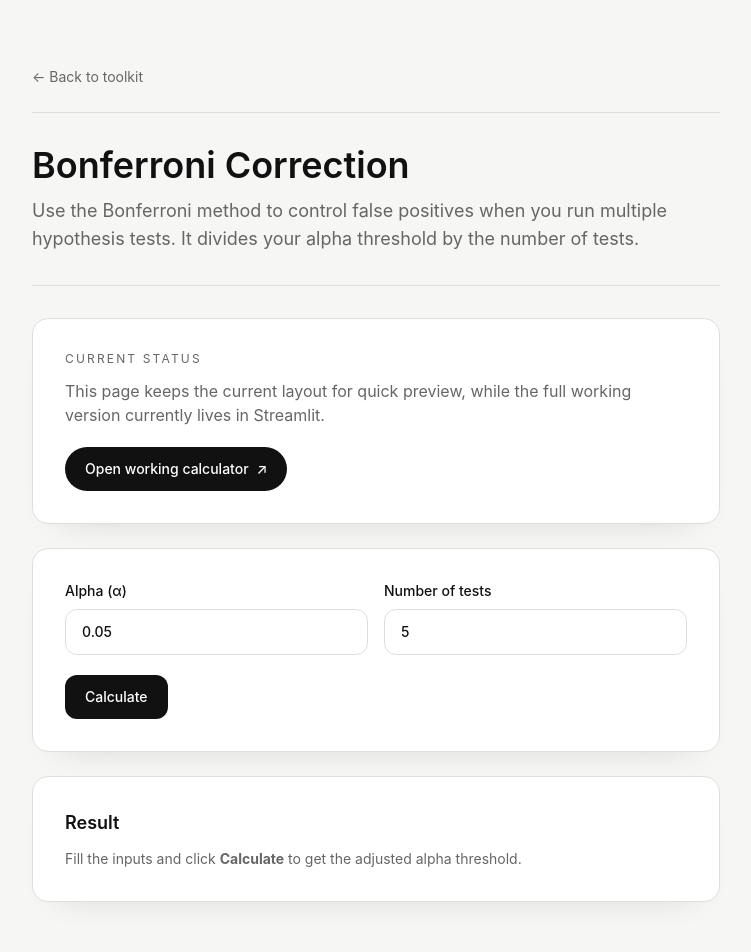
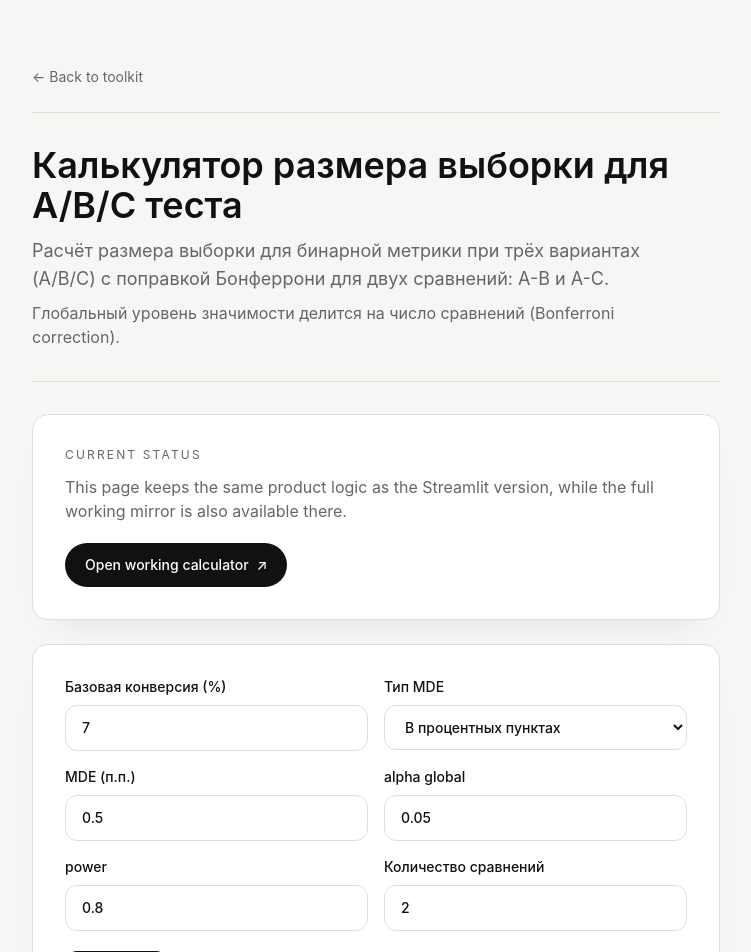
Before and after one commit to elizabeth290789/ab-tools-site, a Next.js app: page /bonferroni in a window 1280 px wide. Shown: the top 952 px of the page, without its empty margins (264-1015 px from the left). Built offline with nearby package versions, Linux system fonts and the light colour scheme.

Commit message:
Refine bonferroni page as ABC sample size calculator

```diff
--- a/app/bonferroni/page.tsx
+++ b/app/bonferroni/page.tsx
@@ -3,6 +3,82 @@
 import { FormEvent, useMemo, useState } from 'react';
 import Link from 'next/link';
 import { usePathname } from 'next/navigation';
+
+type MdeType = 'pp' | 'relative';
+
+const zTable: Record<string, number> = {
+  '0.8': 0.8416212335729143,
+  '0.85': 1.0364333894937898,
+  '0.9': 1.2815515655446004,
+  '0.95': 1.6448536269514722,
+  '0.975': 1.959963984540054,
+  '0.99': 2.3263478740408408,
+  '0.995': 2.5758293035489004
+};
+
+function normInv(probability: number): number {
+  if (probability <= 0 || probability >= 1) {
+    throw new Error('Probability must be between 0 and 1');
+  }
+
+  const key = probability.toString();
+  if (zTable[key] !== undefined) {
+    return zTable[key];
+  }
+
+  const a1 = -39.69683028665376;
+  const a2 = 220.9460984245205;
+  const a3 = -275.9285104469687;
+  const a4 = 138.357751867269;
+  const a5 = -30.66479806614716;
+  const a6 = 2.506628277459239;
+
+  const b1 = -54.47609879822406;
+  const b2 = 161.5858368580409;
+  const b3 = -155.6989798598866;
+  const b4 = 66.80131188771972;
+  const b5 = -13.28068155288572;
+
+  const c1 = -0.007784894002430293;
+  const c2 = -0.3223964580411365;
+  const c3 = -2.400758277161838;
+  const c4 = -2.549732539343734;
+  const c5 = 4.374664141464968;
+  const c6 = 2.938163982698783;
+
+  const d1 = 0.007784695709041462;
+  const d2 = 0.3224671290700398;
+  const d3 = 2.445134137142996;
+  const d4 = 3.754408661907416;
+
+  const pLow = 0.02425;
+  const pHigh = 1 - pLow;
+
+  if (probability < pLow) {
+    const q = Math.sqrt(-2 * Math.log(probability));
+    return (((((c1 * q + c2) * q + c3) * q + c4) * q + c5) * q + c6) /
+      ((((d1 * q + d2) * q + d3) * q + d4) * q + 1);
+  }
+
+  if (probability <= pHigh) {
+    const q = probability - 0.5;
+    const r = q * q;
+    return (((((a1 * r + a2) * r + a3) * r + a4) * r + a5) * r + a6) * q /
+      (((((b1 * r + b2) * r + b3) * r + b4) * r + b5) * r + 1);
+  }
+
+  const q = Math.sqrt(-2 * Math.log(1 - probability));
+  return -(((((c1 * q + c2) * q + c3) * q + c4) * q + c5) * q + c6) /
+    ((((d1 * q + d2) * q + d3) * q + d4) * q + 1);
+}
+
+function formatInt(value: number): string {
+  return new Intl.NumberFormat('ru-RU').format(value);
+}
+
+function formatPercent(value: number): string {
+  return `${value.toFixed(2)}%`;
+}
 
 export default function BonferroniPage() {
   const pathname = usePathname();
@@ -16,20 +92,69 @@ export default function BonferroniPage() {
   };
   const workingCalculatorLink = streamlitUrlMapping[pathname] ?? 'https://abtest-calc.streamlit.app/';
 
-  const [alpha, setAlpha] = useState('0.05');
-  const [numTests, setNumTests] = useState('5');
+  const [baselineConversion, setBaselineConversion] = useState('7');
+  const [mdeType, setMdeType] = useState<MdeType>('pp');
+  const [mdeValue, setMdeValue] = useState('0.5');
+  const [alphaGlobal, setAlphaGlobal] = useState('0.05');
+  const [power, setPower] = useState('0.8');
+  const [comparisons, setComparisons] = useState('2');
   const [hasCalculated, setHasCalculated] = useState(false);
 
-  const correctedAlpha = useMemo(() => {
-    const alphaValue = Number(alpha);
-    const testsValue = Number(numTests);
+  const result = useMemo(() => {
+    const baselineValue = Number.parseFloat(baselineConversion);
+    const mdeRaw = Number.parseFloat(mdeValue);
+    const alphaValue = Number.parseFloat(alphaGlobal);
+    const powerValue = Number.parseFloat(power);
+    const comparisonsValue = Number.parseFloat(comparisons);
 
-    if (!Number.isFinite(alphaValue) || !Number.isFinite(testsValue) || testsValue <= 0) {
+    if (
+      [baselineValue, mdeRaw, alphaValue, powerValue, comparisonsValue].some((item) => Number.isNaN(item)) ||
+      baselineValue <= 0 ||
+      baselineValue >= 100 ||
+      mdeRaw <= 0 ||
+      alphaValue <= 0 ||
+      alphaValue >= 1 ||
+      powerValue <= 0 ||
+      powerValue >= 1 ||
+      comparisonsValue <= 0
+    ) {
       return null;
     }
 
-    return alphaValue / testsValue;
-  }, [alpha, numTests]);
+    const correctedAlpha = alphaValue / comparisonsValue;
+
+    if (correctedAlpha <= 0 || correctedAlpha >= 1) {
+      return null;
+    }
+
+    const p1 = baselineValue / 100;
+    const mdePp = mdeType === 'pp' ? mdeRaw : baselineValue * (mdeRaw / 100);
+    const p2 = (baselineValue + mdePp) / 100;
+
+    if (p2 <= 0 || p2 >= 1 || p2 <= p1) {
+      return null;
+    }
+
+    const delta = p2 - p1;
+    const zAlpha = normInv(1 - correctedAlpha / 2);
+    const zBeta = normInv(powerValue);
+    const pooled = (p1 + p2) / 2;
+
+    const numerator =
+      zAlpha * Math.sqrt(2 * pooled * (1 - pooled)) +
+      zBeta * Math.sqrt(p1 * (1 - p1) + p2 * (1 - p2));
+
+    const sampleSizePerGroup = Math.ceil((numerator * numerator) / (delta * delta));
+
+    return {
+      baselineConversion: p1 * 100,
+      targetConversion: p2 * 100,
+      correctedAlpha,
+      sampleSizePerGroup,
+      sampleSizePerComparison: sampleSizePerGroup * 2,
+      totalSampleSizeForThreeGroups: sampleSizePerGroup * 3
+    };
+  }, [alphaGlobal, baselineConversion, comparisons, mdeType, mdeValue, power]);
 
   const onCalculate = (event: FormEvent<HTMLFormElement>) => {
     event.preventDefault();
@@ -47,19 +172,21 @@ export default function BonferroniPage() {
         </Link>
 
         <header className="mt-6 border-y border-border py-8">
-          <h1 className="text-3xl font-semibold leading-tight md:text-4xl">Bonferroni Correction</h1>
+          <h1 className="text-3xl font-semibold leading-tight md:text-4xl">Калькулятор размера выборки для A/B/C теста</h1>
           <p className="mt-3 max-w-2xl text-base text-muted md:text-lg">
-            Use the Bonferroni method to control false positives when you run multiple hypothesis tests.
-            It divides your alpha threshold by the number of tests.
+            Расчёт размера выборки для бинарной метрики при трёх вариантах (A/B/C) с поправкой Бонферрони
+            для двух сравнений: A-B и A-C.
+          </p>
+          <p className="mt-2 max-w-2xl text-sm text-muted md:text-base">
+            Глобальный уровень значимости делится на число сравнений (Bonferroni correction).
           </p>
         </header>
-
 
         <section className="mt-8 rounded-2xl border border-border bg-white p-6 shadow-card md:p-8">
           <p className="text-xs uppercase tracking-[0.18em] text-muted">Current status</p>
           <p className="mt-3 text-sm leading-relaxed text-muted md:text-base">
-            This page keeps the current layout for quick preview, while the full working version currently lives
-            in Streamlit.
+            This page keeps the same product logic as the Streamlit version, while the full working mirror is also
+            available there.
           </p>
           <Link
             href={workingCalculatorLink}
@@ -75,27 +202,78 @@ export default function BonferroniPage() {
           <form onSubmit={onCalculate} className="space-y-5">
             <div className="grid gap-4 md:grid-cols-2">
               <label className="flex flex-col gap-2 text-sm font-medium">
-                <span>Alpha (α)</span>
+                <span>Базовая конверсия (%)</span>
                 <input
                   type="number"
                   min="0"
                   step="any"
-                  value={alpha}
-                  onChange={(event) => setAlpha(event.target.value)}
+                  value={baselineConversion}
+                  onChange={(event) => setBaselineConversion(event.target.value)}
+                  placeholder="7"
+                  className="rounded-xl border border-border bg-white px-4 py-3 text-sm outline-none transition-colors focus:border-ink/40"
+                />
+              </label>
+
+              <label className="flex flex-col gap-2 text-sm font-medium">
+                <span>Тип MDE</span>
+                <select
+                  value={mdeType}
+                  onChange={(event) => setMdeType(event.target.value as MdeType)}
+                  className="rounded-xl border border-border bg-white px-4 py-3 text-sm outline-none transition-colors focus:border-ink/40"
+                >
+                  <option value="pp">В процентных пунктах</option>
+                  <option value="relative">Относительный uplift</option>
+                </select>
+              </label>
+
+              <label className="flex flex-col gap-2 text-sm font-medium">
+                <span>{mdeType === 'pp' ? 'MDE (п.п.)' : 'MDE (%)'}</span>
+                <input
+                  type="number"
+                  min="0"
+                  step="any"
+                  value={mdeValue}
+                  onChange={(event) => setMdeValue(event.target.value)}
+                  placeholder={mdeType === 'pp' ? '0.5' : '10'}
+                  className="rounded-xl border border-border bg-white px-4 py-3 text-sm outline-none transition-colors focus:border-ink/40"
+                />
+              </label>
+
+              <label className="flex flex-col gap-2 text-sm font-medium">
+                <span>alpha global</span>
+                <input
+                  type="number"
+                  min="0"
+                  step="any"
+                  value={alphaGlobal}
+                  onChange={(event) => setAlphaGlobal(event.target.value)}
                   placeholder="0.05"
                   className="rounded-xl border border-border bg-white px-4 py-3 text-sm outline-none transition-colors focus:border-ink/40"
                 />
               </label>
 
               <label className="flex flex-col gap-2 text-sm font-medium">
-                <span>Number of tests</span>
+                <span>power</span>
+                <input
+                  type="number"
+                  min="0"
+                  step="any"
+                  value={power}
+                  onChange={(event) => setPower(event.target.value)}
+                  placeholder="0.8"
+                  className="rounded-xl border border-border bg-white px-4 py-3 text-sm outline-none transition-colors focus:border-ink/40"
+                />
+              </label>
+
+              <label className="flex flex-col gap-2 text-sm font-medium">
+                <span>Количество сравнений</span>
                 <input
                   type="number"
                   min="1"
                   step="1"
-                  value={numTests}
-                  onChange={(event) => setNumTests(event.target.value)}
-                  placeholder="5"
+                  value={comparisons}
+                  onChange={(event) => setComparisons(event.target.value)}
+                  placeholder="2"
                   className="rounded-xl border border-border bg-white px-4 py-3 text-sm outline-none transition-colors focus:border-ink/40"
                 />
               </label>
@@ -111,21 +289,30 @@ export default function BonferroniPage() {
         </section>
 
         <section className="mt-6 rounded-2xl border border-border bg-white p-6 shadow-card md:p-8">
-          <h2 className="text-lg font-semibold">Result</h2>
+          <h2 className="text-lg font-semibold">Результаты</h2>
           {hasCalculated ? (
-            correctedAlpha === null ? (
-              <p className="mt-3 text-sm text-muted">Please enter valid numeric values.</p>
+            result === null ? (
+              <p className="mt-3 text-sm text-muted">Пожалуйста, введите корректные числовые значения.</p>
             ) : (
-              <div className="mt-4 rounded-xl border border-border bg-canvas px-4 py-3">
-                <p className="text-xs uppercase tracking-[0.18em] text-muted">Corrected alpha (α / tests)</p>
-                <p className="mt-2 text-2xl font-semibold">{correctedAlpha.toPrecision(6)}</p>
+              <div className="mt-4 space-y-3 rounded-xl border border-border bg-canvas px-4 py-4 text-sm md:text-base">
+                <p><strong>Базовая конверсия:</strong> {formatPercent(result.baselineConversion)}</p>
+                <p><strong>Целевая конверсия:</strong> {formatPercent(result.targetConversion)}</p>
+                <p><strong>Скорректированный alpha:</strong> {result.correctedAlpha.toPrecision(6)}</p>
+                <p><strong>Размер выборки на группу:</strong> {formatInt(result.sampleSizePerGroup)}</p>
+                <p><strong>Размер выборки на одно сравнение (2 группы):</strong> {formatInt(result.sampleSizePerComparison)}</p>
+                <p><strong>Общий размер выборки для 3 групп:</strong> {formatInt(result.totalSampleSizeForThreeGroups)}</p>
               </div>
             )
           ) : (
             <p className="mt-3 text-sm text-muted">
-              Fill the inputs and click <strong>Calculate</strong> to get the adjusted alpha threshold.
+              Заполните поля и нажмите <strong>Calculate</strong>, чтобы получить расчёт.
             </p>
           )}
+        </section>
+
+        <section className="mt-6 rounded-2xl border border-border bg-white p-6 text-sm text-muted shadow-card md:p-8 md:text-base">
+          <p>Расчёт предполагает равные размеры групп и бинарную метрику (конверсию).</p>
+          <p className="mt-2">Используется поправка Бонферрони для двух сравнений: A-B и A-C.</p>
         </section>
       </div>
     </main>
```
